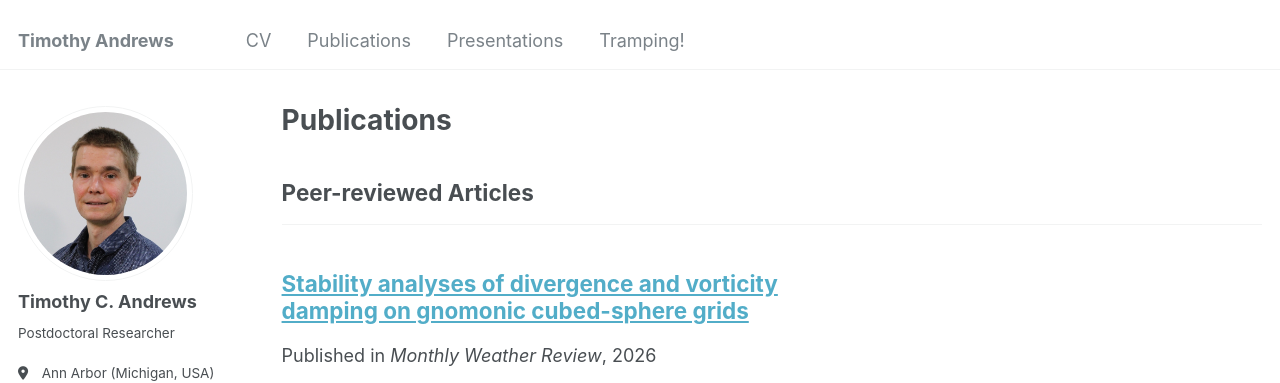
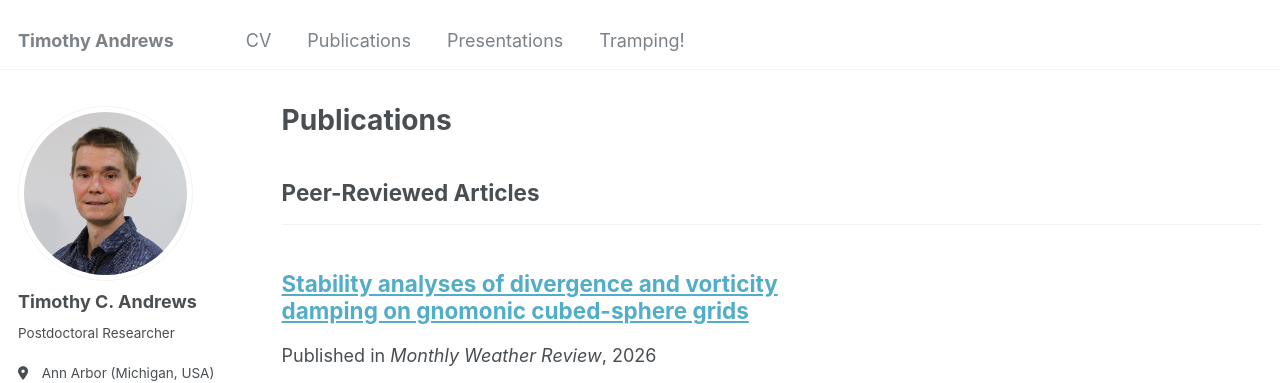
Before and after one commit to ta440/ta440.github.io, a Jekyll site: the page built from _pages/publications.html, in a window 1280 px wide and 900 px high. Shown: the top 383 px of the window. Built offline with Jekyll 4.4.1, drawn with Linux system fonts in a browser that asks for light colours; some web fonts are replaced.

```diff
--- a/_config.yml
+++ b/_config.yml
@@ -77,7 +77,7 @@ author:
 # Publication Category - The following the list of publication categories and their headings
 publication_category:
   articles:
-    title: 'Peer-reviewed Articles'
+    title: 'Peer-Reviewed Articles'
   phd_thesis:
     title: 'PhD Thesis'
   preprints:
```
